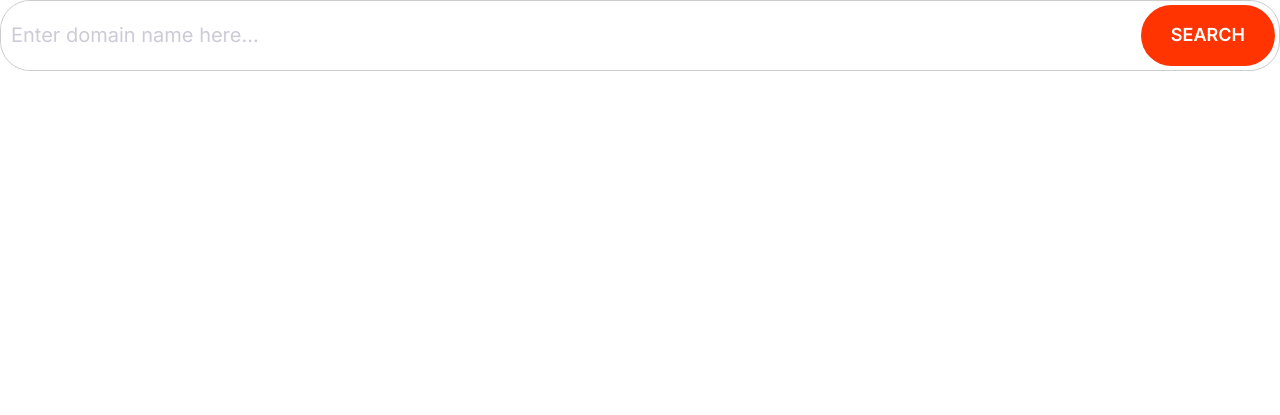
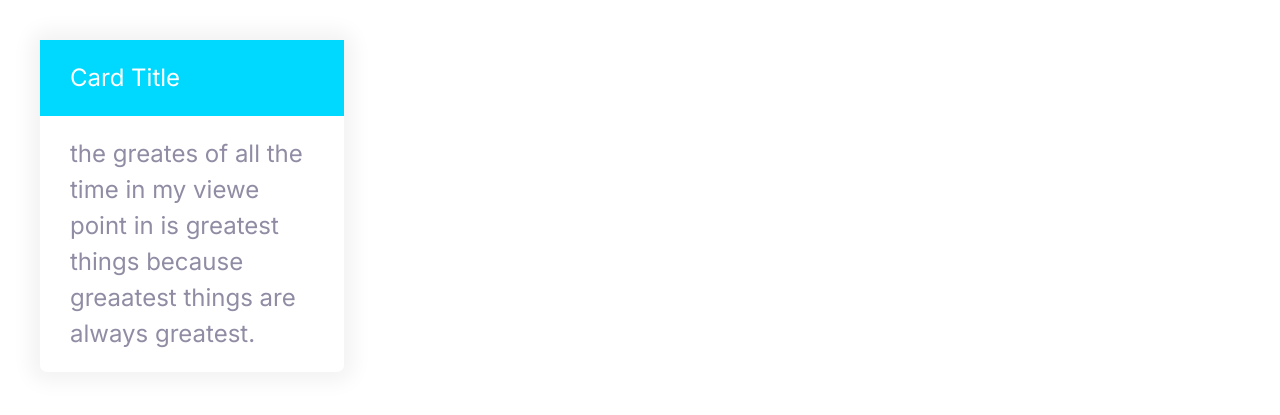
Before and after one commit to aman13e/aman13e.github.io, a plain HTML site: page index.html in a window 1280 px wide. Drawn offline with Linux system fonts and the light colour scheme.

Commit message:
style of cards.

```diff
--- a/css/style.css
+++ b/css/style.css
@@ -245,3 +245,20 @@ margin: 4px;
   }
 
 }
+/*Cards*/
+
+.card{
+    border-radius: 7px;
+    box-shadow: 0 0 20px 10px #f3f3f3;
+}
+.card__header,.card__body{
+    padding: 2rem 3rem;
+}
+.card--primary .card__header{
+    background: var(--color-primary);
+    color: #fff;
+}
+.card--secondary .card__header{
+    background: var(--color-secondary);
+    color: #fff;
+}
--- a/index.html
+++ b/index.html
@@ -13,13 +13,11 @@
     <title>Ma Proffesional Website</title>
 </head>
 <body>
-    <div class="input-group">
-
-        <input class="input" type="text" placeholder="Enter domain name here...">
-           <button class="btn btn--accent">SEARCH</button>
-         </div>
-
-
-
+  <div style="width:30%; padding: 4rem;">
+      <div class="card card--secondary">
+        <header class="card__header">Card Title</header>
+      <div class="card__body">the greates of all the time in my viewe point in is greatest things because greaatest things are always greatest.</div>
+      </div>
+  </div>
 </body>
 </html>
```
Also changed, not shown: css/components/card.html (added, +6 -0 lines).
